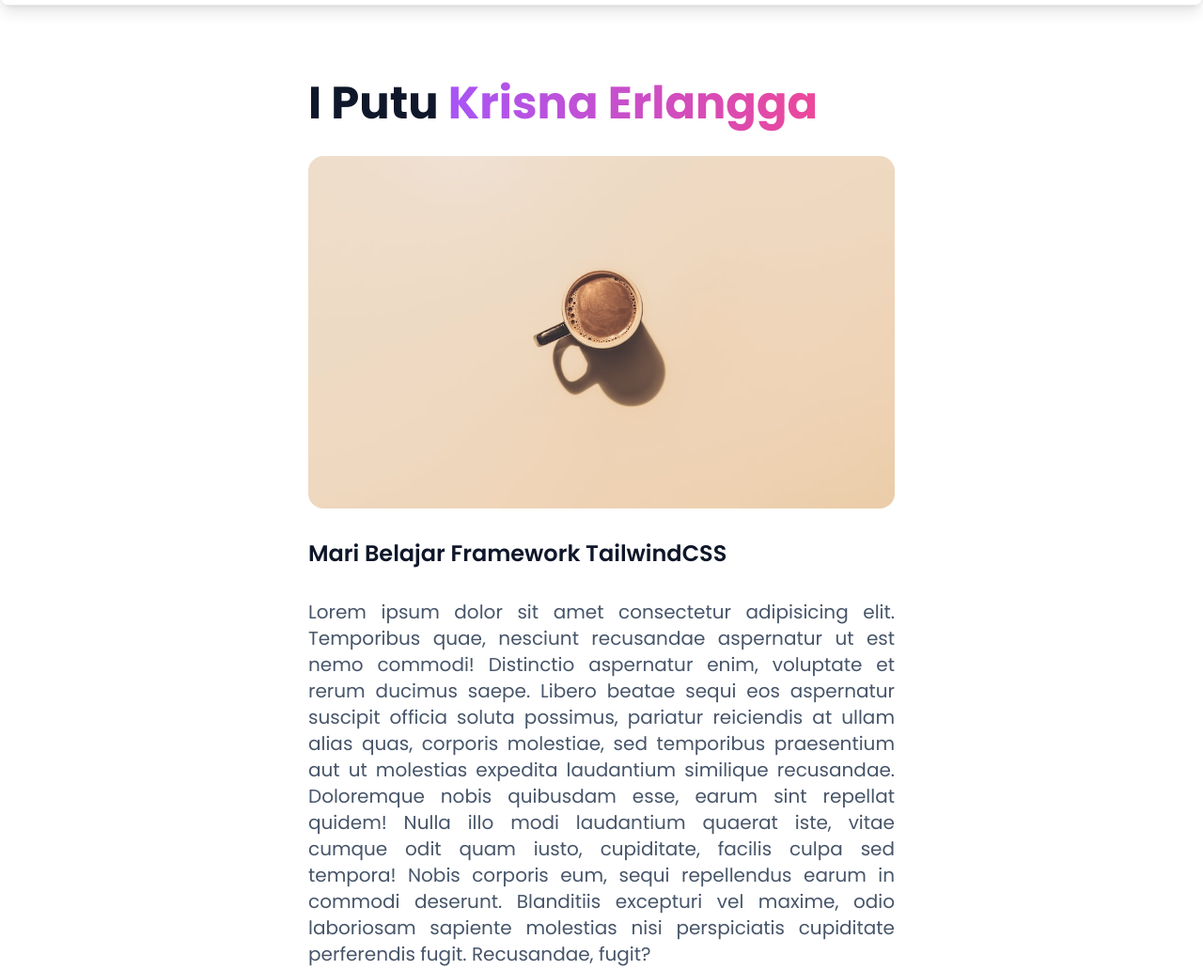
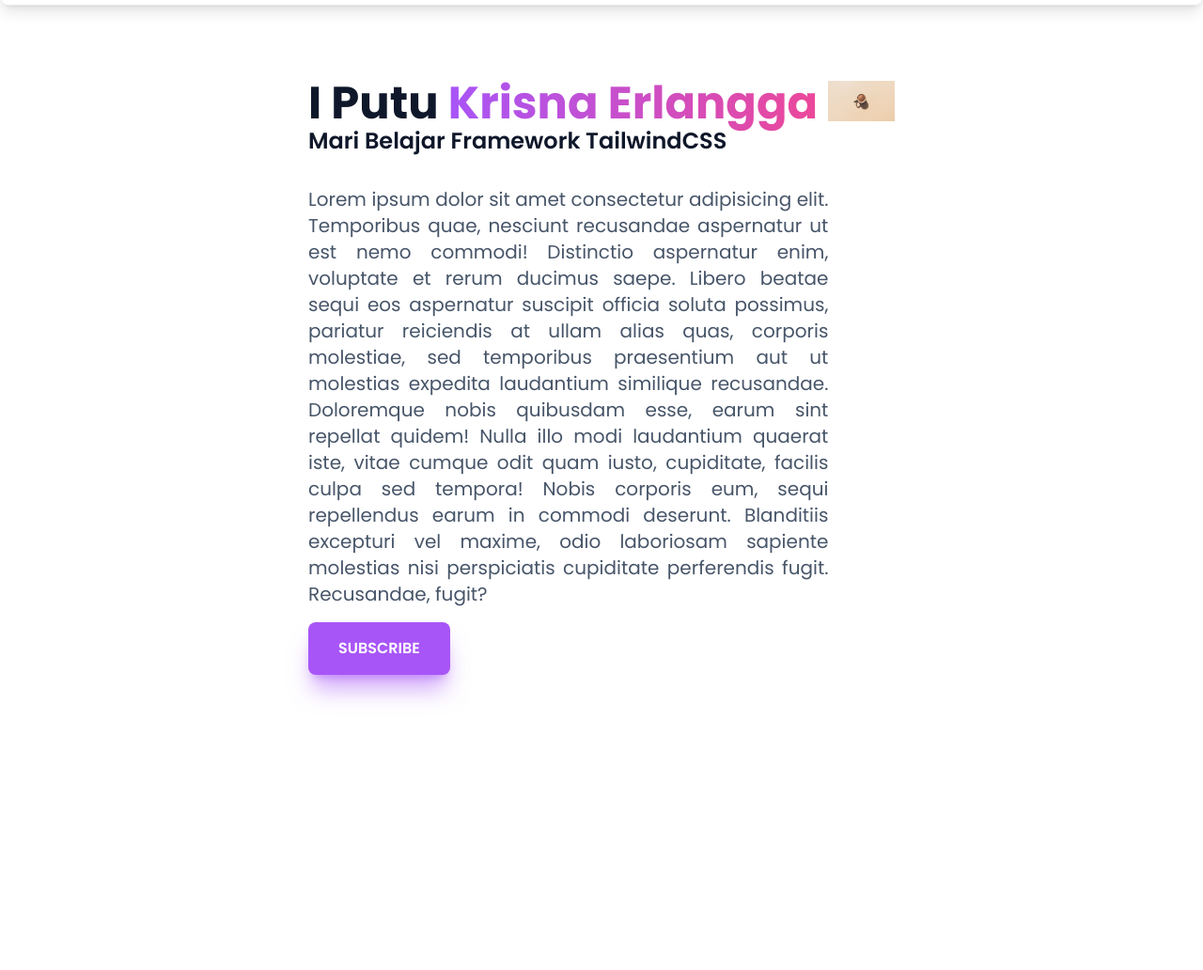
Before and after one commit to krsx/tailwind-learn, a website: page public/index.html in a window 1280 px wide. Shown: the part 2755-3787 px from the top of the page at 94% size. After the commit the page ends 3569 px from the top, so only its background shows below. Drawn offline with Linux system fonts and the light colour scheme.

Commit message:
progress flex :rocket:

```diff
--- a/public/index.html
+++ b/public/index.html
@@ -279,7 +279,8 @@
         class="mb-4"
       />
     </div>
-    <div class="container mt-20 px-6 max-w-lg mx-auto sm:max-w-2xl">
+    <div class="container mt-20 px-6 max-w-lg mx-auto sm:max-w-2xl flex">
+      <div class="">
         <h3 class="text-4xl font-bold text-slate-900 sm:text-5xl">
           I Putu
           <span
@@ -291,7 +292,7 @@
           src="images/tailwind-photos.jpeg"
           alt=""
           srcset=""
-        class="my-4 rounded-2xl sm:my-8"
+          class="my-4 rounded-2xl sm:my-8 lg:hidden"
         />
         <h2 class="text-2xl font-semibold text-slate-900">
           Mari Belajar Framework TailwindCSS
@@ -300,22 +301,31 @@
           Lorem ipsum dolor sit amet consectetur adipisicing elit. Temporibus
           quae, nesciunt recusandae aspernatur ut est nemo commodi! Distinctio
           aspernatur enim, voluptate et rerum ducimus saepe. Libero beatae sequi
-        eos aspernatur suscipit officia soluta possimus, pariatur reiciendis at
-        ullam alias quas, corporis molestiae, sed temporibus praesentium aut ut
-        molestias expedita laudantium similique recusandae. Doloremque nobis
-        quibusdam esse, earum sint repellat quidem! Nulla illo modi laudantium
-        quaerat iste, vitae cumque odit quam iusto, cupiditate, facilis culpa
-        sed tempora! Nobis corporis eum, sequi repellendus earum in commodi
-        deserunt. Blanditiis excepturi vel maxime, odio laboriosam sapiente
-        molestias nisi perspiciatis cupiditate perferendis fugit. Recusandae,
-        fugit?
+          eos aspernatur suscipit officia soluta possimus, pariatur reiciendis
+          at ullam alias quas, corporis molestiae, sed temporibus praesentium
+          aut ut molestias expedita laudantium similique recusandae. Doloremque
+          nobis quibusdam esse, earum sint repellat quidem! Nulla illo modi
+          laudantium quaerat iste, vitae cumque odit quam iusto, cupiditate,
+          facilis culpa sed tempora! Nobis corporis eum, sequi repellendus earum
+          in commodi deserunt. Blanditiis excepturi vel maxime, odio laboriosam
+          sapiente molestias nisi perspiciatis cupiditate perferendis fugit.
+          Recusandae, fugit?
         </p>
         <div class="mt-4">
           <a
             href="#"
-          class="inline-block px-8 py-4 text-white bg-red-500 rounded-lg shadow-xl uppercase font-semibold shadow-red-500/50"
+            class="inline-block px-8 py-4 text-white bg-purple-500 rounded-lg shadow-xl uppercase font-semibold shadow-purple-500/50"
             >Subscribe</a
           >
+        </div>
+      </div>
+      <div class="">
+        <img
+          src="images/tailwind-photos.jpeg"
+          alt=""
+          srcset=""
+          class="hidden lg:block"
+        />
       </div>
     </div>
     <div class="mb-24" id="bottom-page"></div>
```
Also changed, not shown: public/css/style.css. Lines whose indentation alone changed are shown as unchanged.
